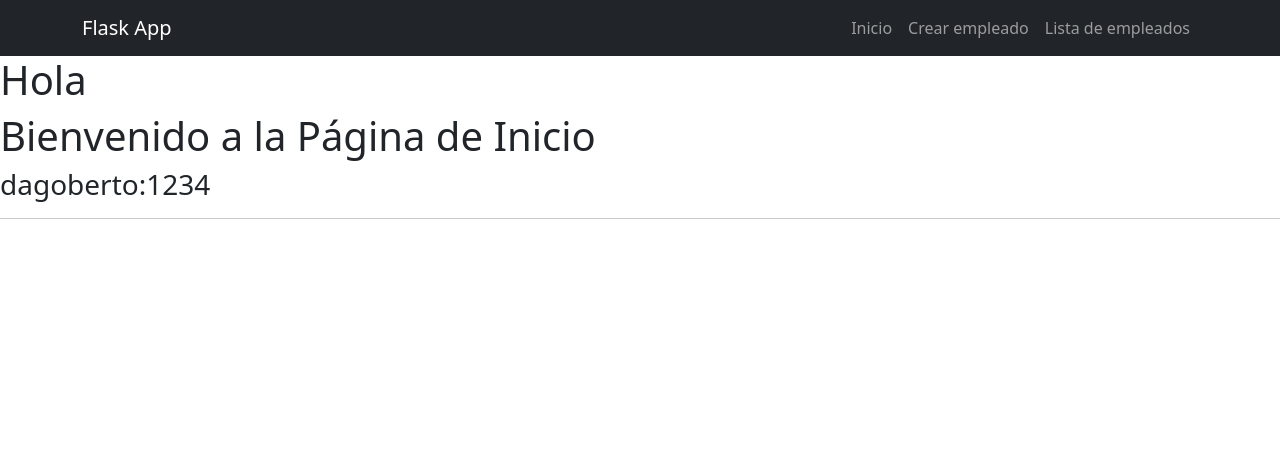
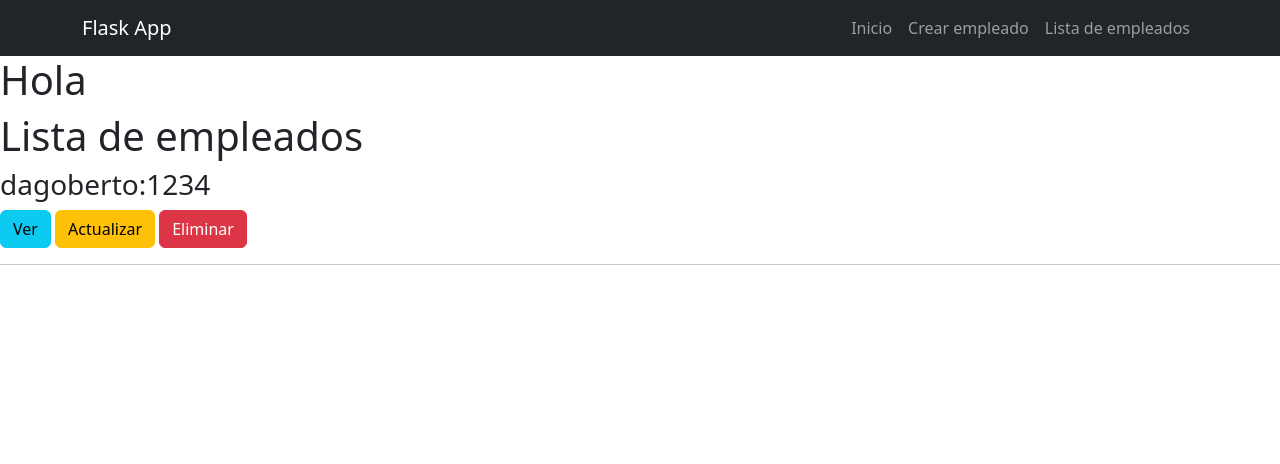
Before and after one commit to Dago04/Flask_App, a Flask app: page /empleados in a window 1280 px wide. Shown: the top 464 px of the page. Run offline with Flask 3, Linux system fonts and the light colour scheme.

Commit message:
botones de lista empleados

```diff
--- a/templates/detalist.html
+++ b/templates/detalist.html
@@ -4,10 +4,13 @@
 {% block title %}Página de Inicio{% endblock %}
 
 {% block content %}
-    <h1>Bienvenido a la Página de Inicio</h1>
+    <h1>Lista de empleados</h1>
 
     {% for empleado in empleados %}
         <h3>{{empleado}}</h3>
+        <a  href="{{ url_for('verEmpleado', id=empleado.empleado_id) }}" class="btn btn-info">Ver</a>
+        <a href="{{ url_for('actualizar', id=empleado.empleado_id) }}" class="btn btn-warning">Actualizar</a>
+        <a  href="{{ url_for('eliminarEmpleado', id=empleado.empleado_id) }}"class="btn btn-danger" onclick="return confirm('¿Estás seguro de eliminar este empleado?')">Eliminar</a>
         <hr>
     {% endfor %}
 
```
Also changed, not shown: templates/empleado.html (+5 -16 lines), instance/Empleados.db.
